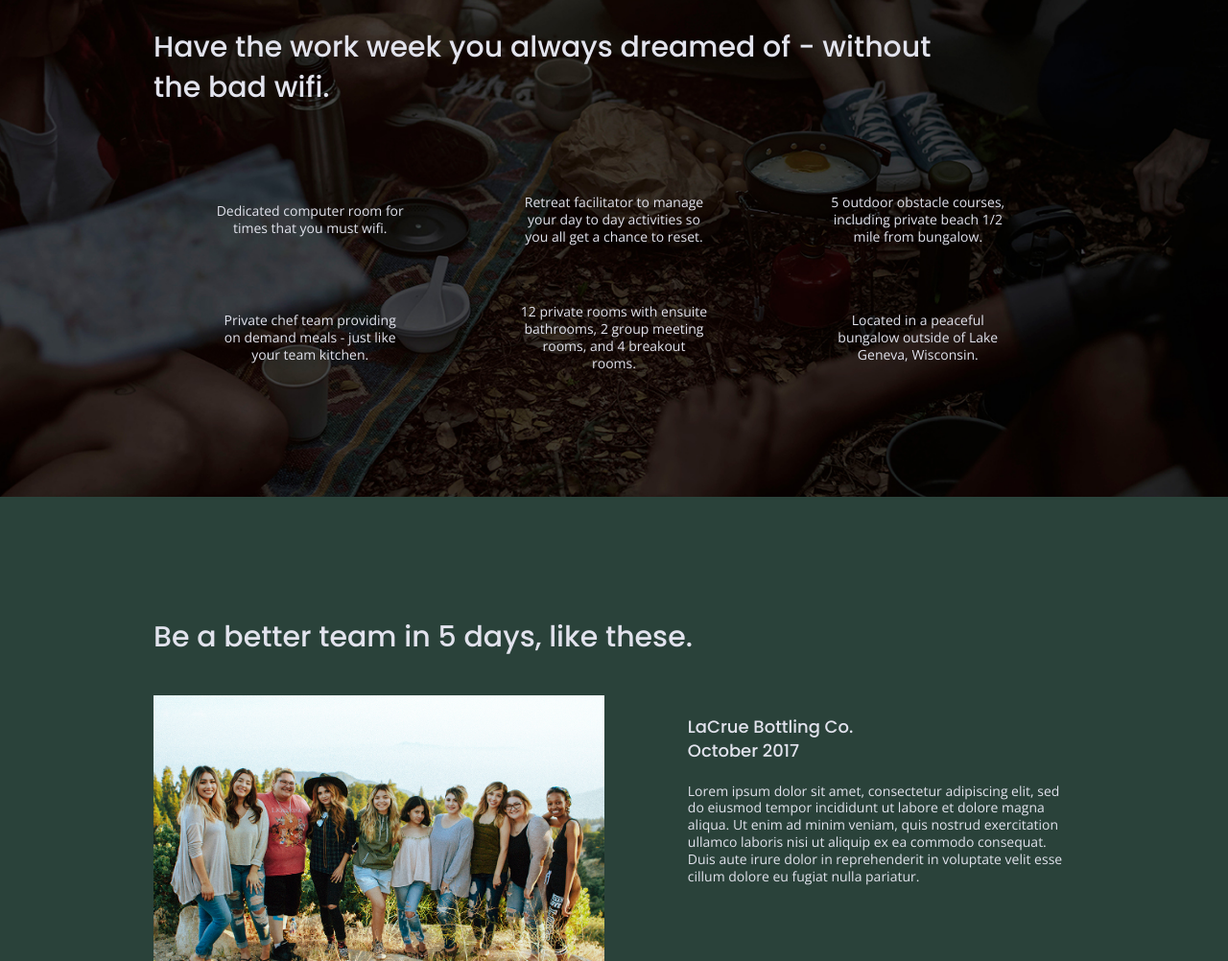
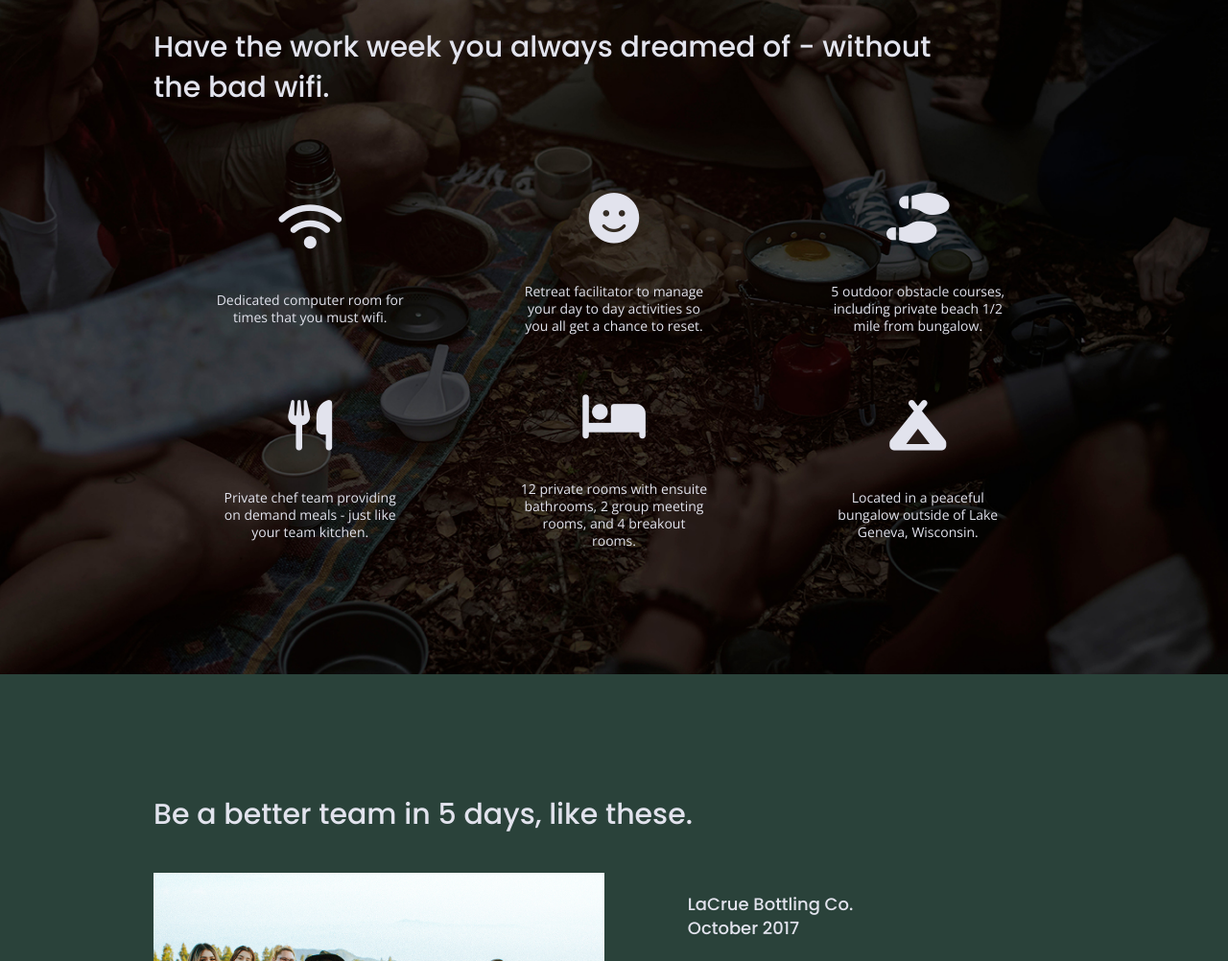
Before and after one commit to angiihal/unplugged, a website: page index.html in a window 1280 px wide. Shown: the part 833-1835 px from the top of the page at 96% size. Drawn offline with nearby package versions, Linux system fonts and the light colour scheme.

Commit message:
Added icons to features section

```diff
--- a/css/main.css
+++ b/css/main.css
@@ -282,6 +282,11 @@ input[type=button] {
   flex-flow: row wrap;
 }
 
+.features i {
+  font-size: 3.75em;
+  margin-bottom: 40px;
+}
+
 .features p {
   text-align: center;
   margin: 0;
@@ -365,11 +370,7 @@ footer .copyright {
 
 .map figure {
   position: relative;
-<<<<<<< HEAD
   padding-bottom: 125%;
-=======
-  padding-bottom: 40%;
->>>>>>> edbc332c7639ecb6d735db99fe3c4e74ffe72c75
   height: 0;
   overflow: hidden;
 }
--- a/index.html
+++ b/index.html
@@ -23,6 +23,10 @@
   <!-- Google Fonts -->
 
   <link href="https://fonts.googleapis.com/css?family=Open+Sans:400,700|Poppins:500,700" rel="stylesheet">
+
+  <!-- Icon Fonts-->
+
+  <script src="https://kit.fontawesome.com/e12d620448.js" crossorigin="anonymous"></script>
 
   <meta name="theme-color" content="#fafafa">
 </head>
@@ -83,32 +87,44 @@
 
         <div class="features-items">
           <article class="wifi">
-            <p class="fontawesome-icon"></p>
+            <p class="fontawesome-icon">
+              <i class="fas fa-wifi"></i>
+            </p>
             <p class="features-item-description">Dedicated computer room for times that you must wifi.</p>
           </article>
 
           <article class="smile">
-            <p class="fontawesome-icon"></p>
+            <p class="fontawesome-icon">
+              <i class="fas fa-smile"></i>
+            </p>
             <p class="features-item-description">Retreat facilitator to manage your day to day activities so you all get a chance to reset.</p>
           </article>
 
           <article class="shoe-prints">
-            <p class="fontawesome-icon"></p>
+            <p class="fontawesome-icon">
+              <i class="fas fa-shoe-prints"></i>
+            </p>
             <p class="features-item-description">5 outdoor obstacle courses, including private beach 1/2 mile from bungalow.</p>
           </article>
 
           <article class="utensils">
-            <p class="fontawesome-icon"></p>
+            <p class="fontawesome-icon">
+              <i class="fas fa-utensils"></i>
+            </p>
             <p class="features-item-description">Private chef team providing on demand meals - just like your team kitchen.</p>
           </article>
 
           <article class="bed">
-            <p class="fontawesome-icon"></p>
+            <p class="fontawesome-icon">
+              <i class="fas fa-bed"></i>
+            </p>
             <p class="features-item-description">12 private rooms with ensuite bathrooms, 2 group meeting rooms, and 4 breakout rooms.</p>
           </article>
 
           <article class="campground">
-            <p class="fontawesome-icon"></p>
+            <p class="fontawesome-icon">
+              <i class="fas fa-campground"></i>
+            </p>
             <p class="features-item-description">Located in a peaceful bungalow outside of Lake Geneva, Wisconsin.</p>
           </article>
         </div>
```
Also changed, not shown: about/index.html (+4 -0 lines), faq/index.html (+4 -0 lines).
